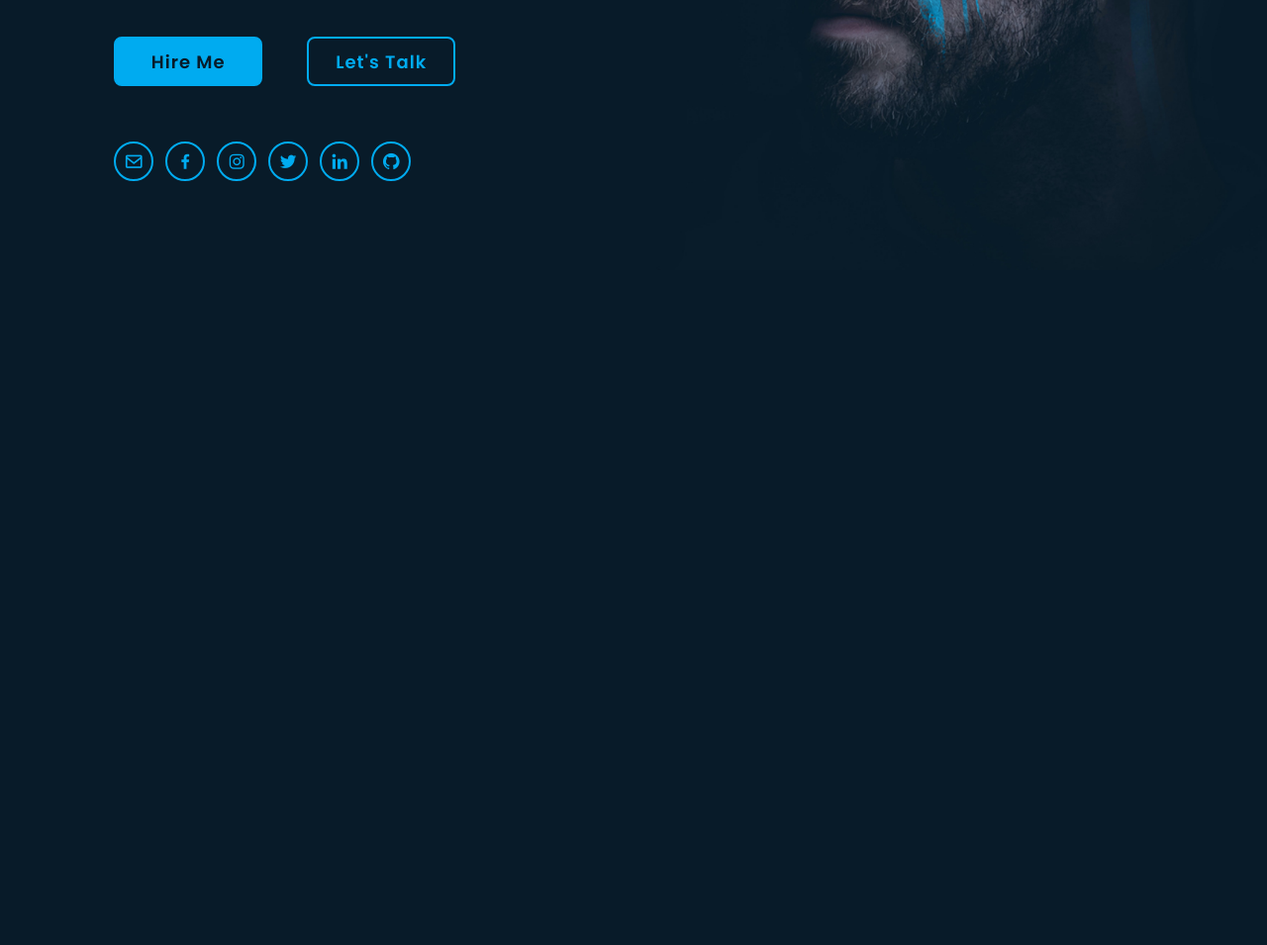
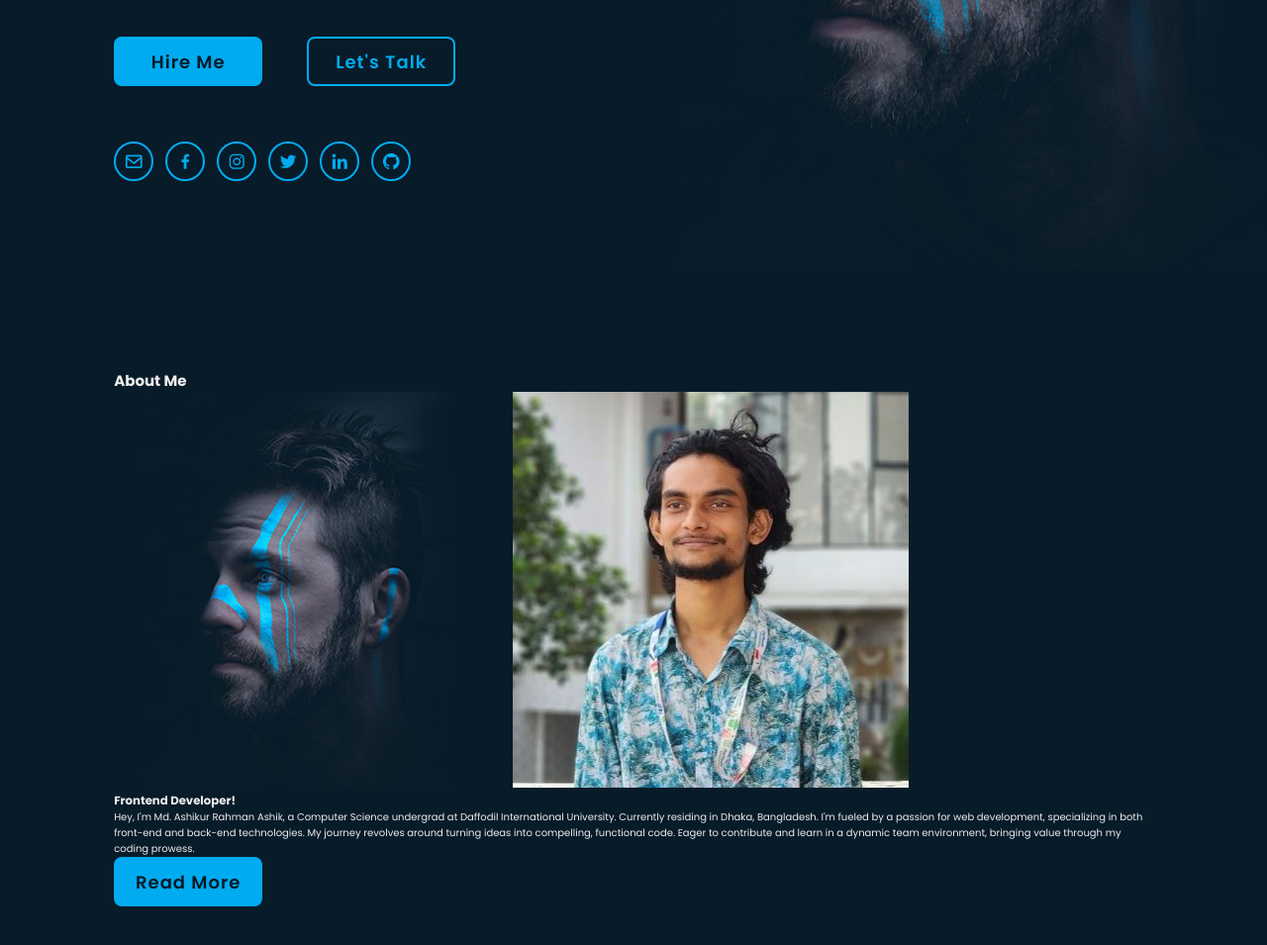
Before and after one commit to ashik-08/ashik-portfolio-basic, a plain HTML site: page index.html in a window 1280 px wide. Shown: the part 527-1482 px from the top of the page at 99% size. Before the commit the page ends 800 px from the top, so only its background shows below. Drawn offline with nearby package versions, Linux system fonts and the light colour scheme.

Commit message:
added about section image, text & button

```diff
--- a/index.html
+++ b/index.html
@@ -64,6 +64,36 @@
     </section>
 
     <!-- about section design -->
+    <section class="about" id="about">
+      <h2 class="heading">About <span>Me</span></h2>
+
+      <div class="about-img">
+        <img src="/images/about.jpg" alt="" />
+        <!-- <img src="/images/1685104926074.jpg" alt=""> -->
+        <!-- <img src="/images/photo_2023-12-25_10-14-36.jpg" alt=""> -->
+        <img src="/images/profile.jpg" alt="" />
+        <!-- <img src="/images/profile_another.jpg" alt=""> -->
+        <!-- <img src="/images/profile_high.jpg" alt=""> -->
+        <span class="circle-spin"></span>
+      </div>
+
+      <div class="about-content">
+        <h3>Frontend Developer!</h3>
+        <p>
+          Hey, I&apos;m Md. Ashikur Rahman Ashik, a Computer Science undergrad
+          at Daffodil International University. Currently residing in Dhaka,
+          Bangladesh. I&apos;m fueled by a passion for web development,
+          specializing in both front-end and back-end technologies. My journey
+          revolves around turning ideas into compelling, functional code. Eager
+          to contribute and learn in a dynamic team environment, bringing value
+          through my coding prowess.
+        </p>
+
+        <div class="btn-box btns">
+            <a href="#" class="btn">Read More</a>
+        </div>
+      </div>
+    </section>
 
     <!-- education section design -->
 
```
